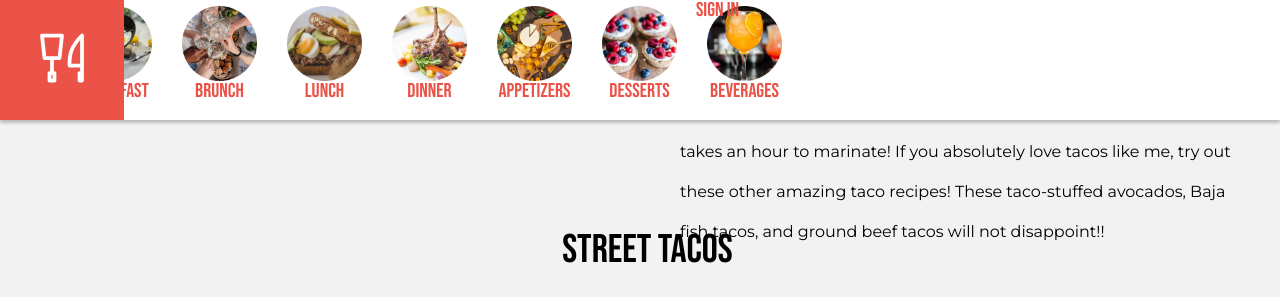
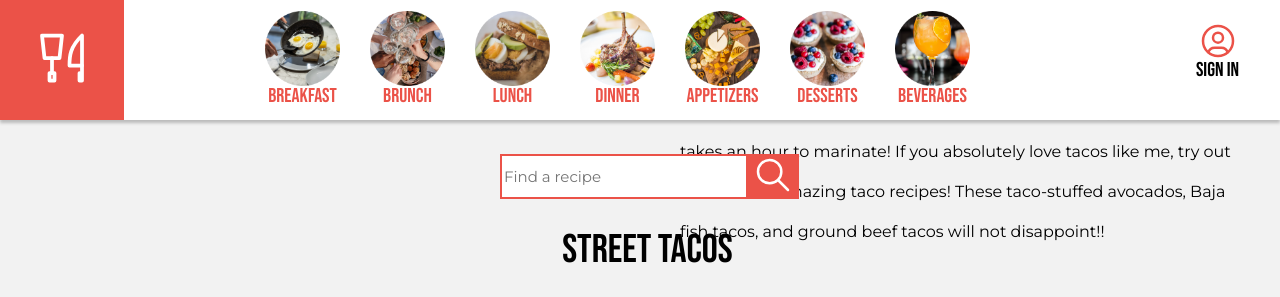
Before and after one commit to statuserror404/Recipe, a plain HTML site: page index.html in a window 1280 px wide. Shown: the top 297 px of the page. Drawn offline with Linux system fonts and the light colour scheme.

Commit message:
Update styles.css

```diff
--- a/styles.css
+++ b/styles.css
@@ -114,6 +114,8 @@ h1{
     font-size: 40px;
     text-align: center;
     margin-top: 30px;
+    position: relative;
+    top: -75px;
 }
 
 h2{
@@ -424,7 +426,7 @@ nav ul li:last-of-type{
 
 
 
-#sign-in{
+.sign-in{
     color: black;
 }
 
@@ -574,7 +576,7 @@ nav {
     max-width: 768px;
 }
 
-#sign-in{
+.sign-in{
     position: relative;
     top:10px;
 }
@@ -622,9 +624,11 @@ nav ul li:last-of-type{
 
 
 #introduction h1{
+    position: initial;
     text-align: left;
     padding-left: 15px;
     margin-bottom: -85px;
+
 }
 
 menu{
@@ -678,7 +682,7 @@ nav ul{
 
 }
 
-#men{
+.men{
     position:relative;
     left: -70px;
     top: 15px;
@@ -788,7 +792,7 @@ footer{
         max-width: 1280px;
     }
 
-    #sign-in{
+    .sign-in{
         position: relative;
         top:10px;
         left: 500px;
@@ -867,12 +871,12 @@ footer{
         padding: 32px;
     }
 
-    #men{
+    .men{
         position: relative;
-        left: 110px;
+        left: 120px;
     }
 
-    #sign-in{
+    .sign-in{
         position: relative;
         top: 60px;
     }
@@ -884,13 +888,14 @@ footer{
 
     #search{
         position: relative;
-        top: -2020px;
+        top: -1940px;
         left: 500px;
         z-index: 4;
         margin: auto;
     }
 
     #introduction h1{
+        position: initial;
         font-size: 40px;
         text-align: center;
         margin-left: auto;
```
